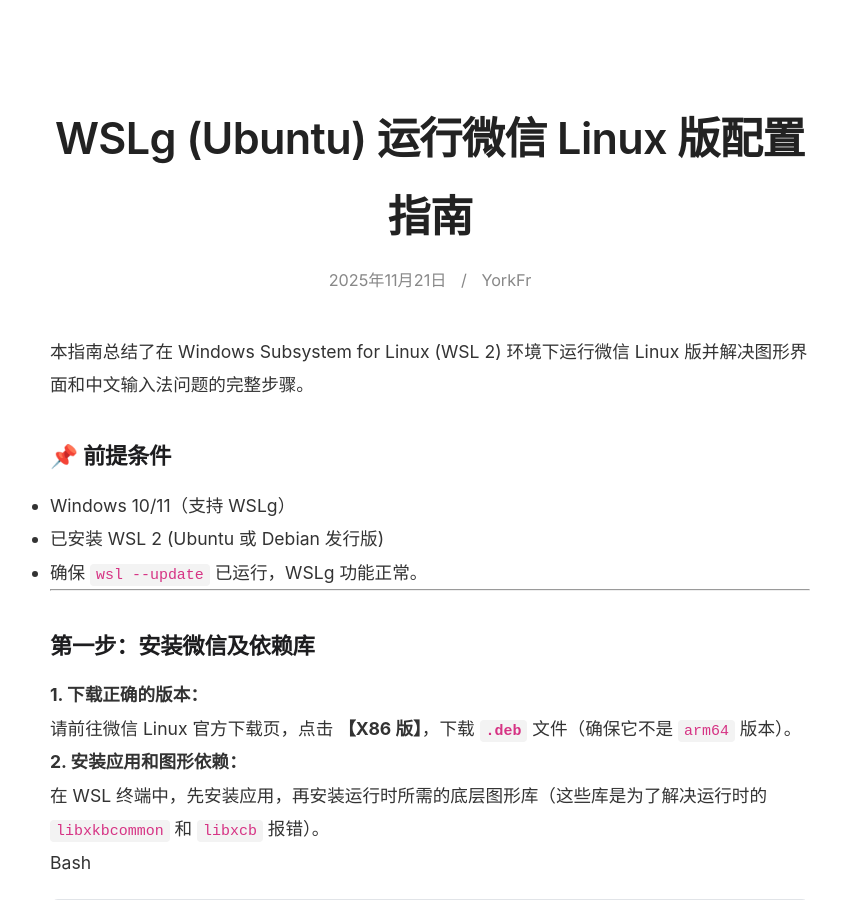
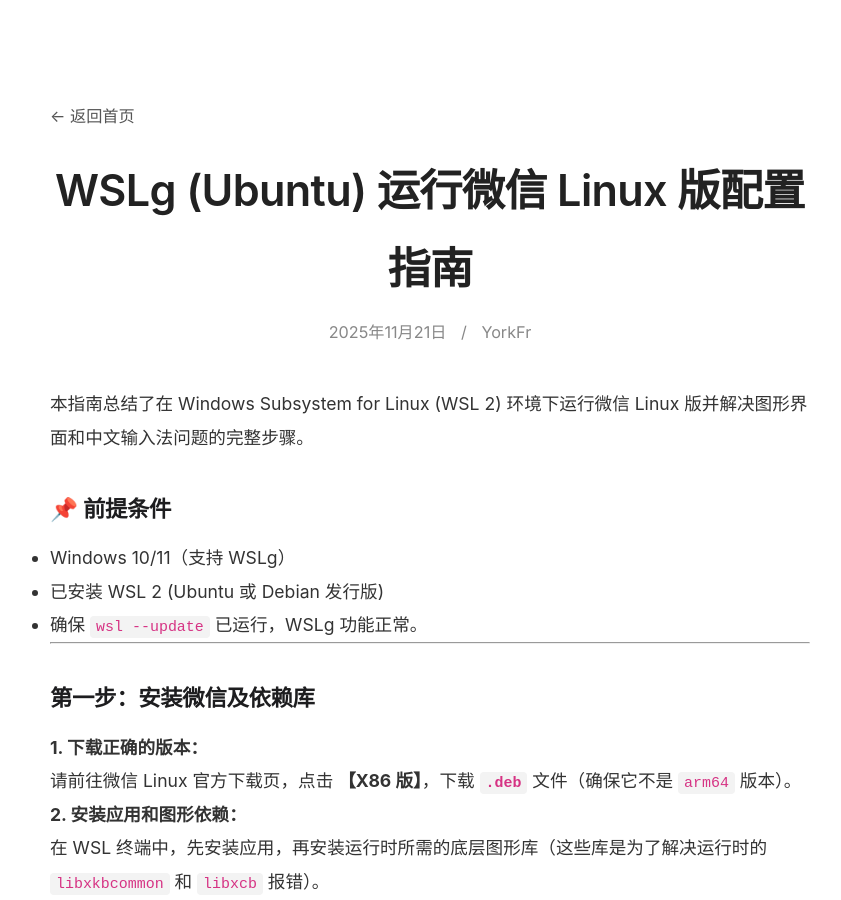
Before and after one commit to YorkFr/YorkFr.github.io, a Jekyll site: the page built from _posts/2025-11-21-如何在wsl中使用linux版本的微信.md, in a window 1280 px wide and 900 px high. Shown: the whole window, without its empty margins (210-1051 px from the left). Built offline with Jekyll 4.4.1, drawn with Linux system fonts in a browser that asks for light colours.

Commit message:
Update post.html

```diff
--- a/_layouts/post.html
+++ b/_layouts/post.html
@@ -3,6 +3,10 @@
 ---
 
 <article style="margin-top: 20px;">
+
+    <div style="margin-bottom: 20px; text-align: left;">
+        <a href="/" style="font-size: 0.9em; color: #555;">← 返回首页</a>
+    </div>
 
     <header style="text-align: center; margin-bottom: 40px;">
         <h1 style="font-size: 2.4em; margin-bottom: 10px; color: #222;">{{ page.title }}</h1>
@@ -18,7 +22,7 @@
     </div>
 
     <div style="margin-top: 50px; padding-top: 20px; border-top: 1px solid #eee; text-align: center;">
-        <a href="/" style="font-size: 0.9em; color: #D94634;">← 返回首页</a>
+        <a href="/" style="font-size: 0.9em; color: #555;">← 返回首页</a>
     </div>
 
 </article>
```
